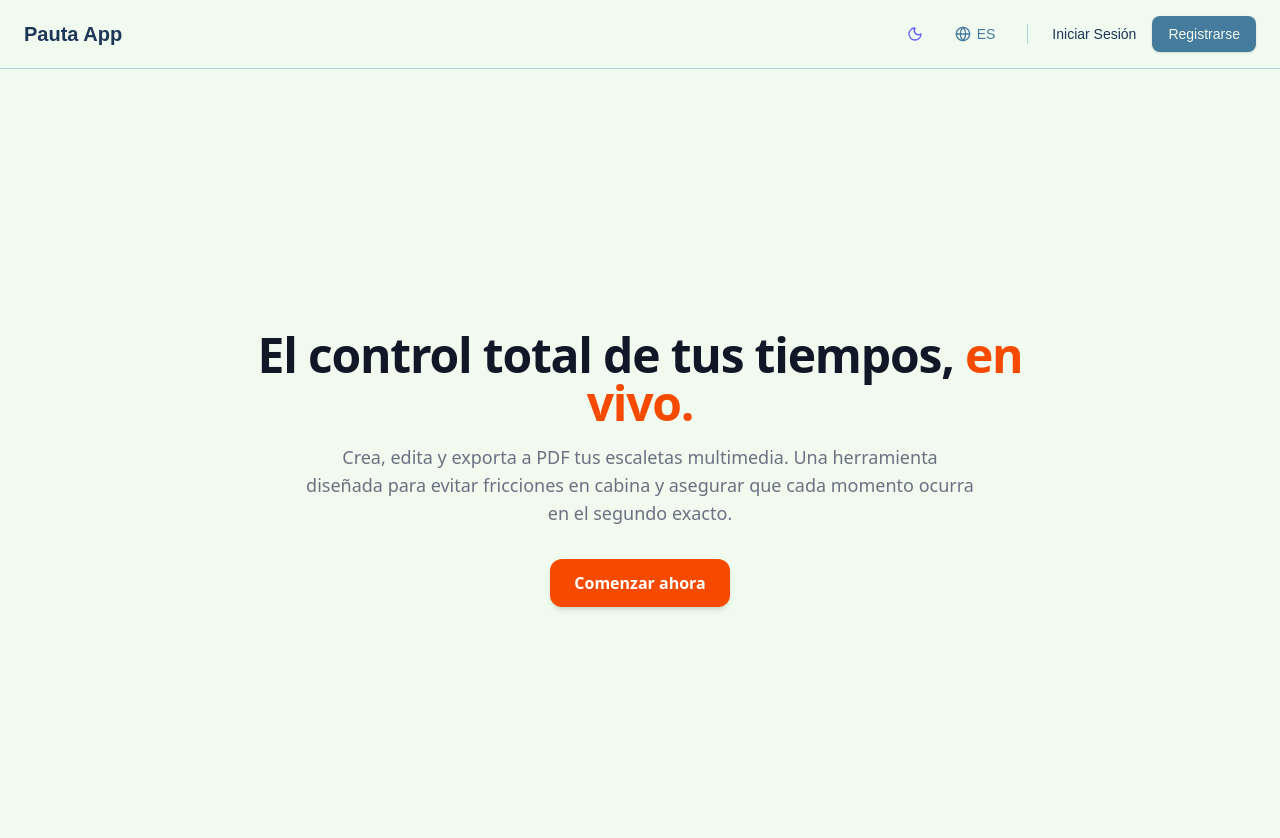
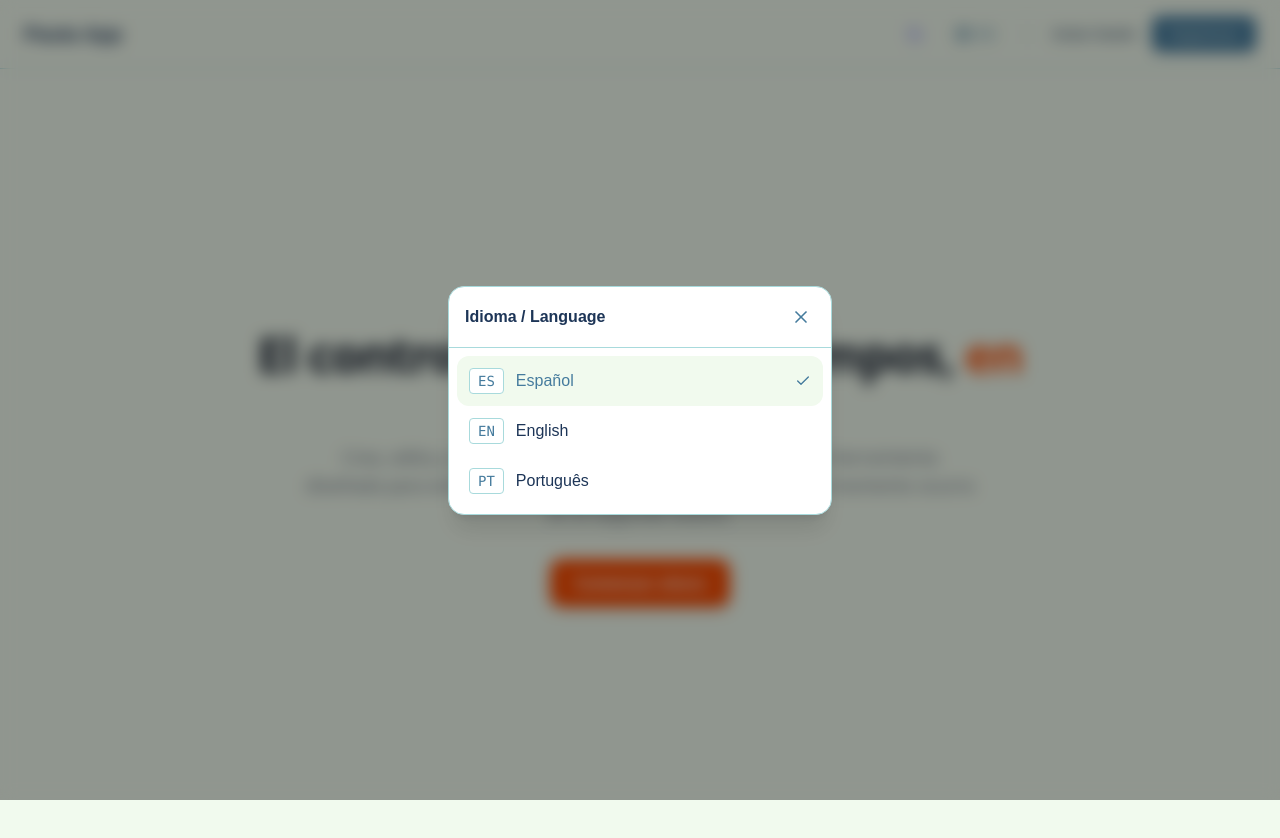
Before and after one commit to jbenjirc/pauta-app, a Next.js app: page / in a window 1280 px wide. Both pictures are taken after a click on the button "ES". Shown: the top 838 px of the page. Built offline with nearby package versions, Linux system fonts and the light colour scheme.

Commit message:
lenguajeModal fixed

```diff
--- /dev/null
+++ b/src/components/modals/ModalLenguaje.tsx
@@ -0,0 +1,97 @@
+"use client";
+
+import { useEffect } from "react";
+import { X, Check } from "lucide-react";
+
+// 1. Aquí le definimos a TypeScript las reglas del juego (Los Tipos)
+interface ModalLenguajeProps {
+  isOpen: boolean; // isOpen siempre será un booleano (true/false)
+  onClose: () => void; // onClose es una función que no devuelve nada (void)
+  currentLang?: string; // El signo '?' significa que es opcional, porque ya tiene "ES" por defecto
+}
+
+// 1. Agregamos la nueva función a las reglas
+interface ModalLenguajeProps {
+  isOpen: boolean;
+  onClose: () => void;
+  currentLang?: string;
+  // NUEVO: Esta función recibe un texto (string) que será el código del idioma
+  onLanguageSelect: (langCode: string) => void;
+}
+
+// 2. Le decimos a la función que respete esas reglas añadiendo ": ModalLenguajeProps"
+export default function ModalLenguaje({
+  isOpen,
+  onClose,
+  currentLang = "ES",
+  onLanguageSelect,
+}: ModalLenguajeProps) {
+  // Cerrar modal con la tecla Escape
+  useEffect(() => {
+    const handleKeyDown = (e: KeyboardEvent) => {
+      // <-- También tipamos el evento aquí
+      if (e.key === "Escape") onClose();
+    };
+    if (isOpen) window.addEventListener("keydown", handleKeyDown);
+    return () => window.removeEventListener("keydown", handleKeyDown);
+  }, [isOpen, onClose]);
+
+  if (!isOpen) return null;
+
+  const languages = [
+    { code: "ES", name: "Español" },
+    { code: "EN", name: "English" },
+    { code: "PT", name: "Português" },
+  ];
+
+  return (
+    <div
+      className="fixed inset-0 z-[60] flex items-center justify-center bg-black/40 backdrop-blur-sm p-4 transition-opacity"
+      onClick={onClose}
+    >
+      <div
+        className="w-full max-w-sm bg-surface border border-border-line rounded-2xl shadow-xl overflow-hidden"
+        onClick={(e) => e.stopPropagation()}
+      >
+        <div className="flex items-center justify-between p-4 border-b border-border-line">
+          <h3 className="font-bold text-text-main">Idioma / Language</h3>
+          <button
+            onClick={onClose}
+            className="p-1 rounded-md text-text-muted hover:text-text-main hover:bg-background transition-colors"
+          >
+            <X className="w-5 h-5" />
+          </button>
+        </div>
+
+        <div className="p-2">
+          {languages.map((lang) => (
+            <button
+              key={lang.code}
+              onClick={() => {
+                onLanguageSelect(lang.code); // Llamamos a la función pasada desde el Navbar
+                onClose();
+                console.log("Cambiar a:", lang.code);
+              }}
+              className={`w-full flex items-center justify-between p-3 rounded-xl transition-colors ${
+                currentLang === lang.code
+                  ? "bg-background text-primary font-medium"
+                  : "text-text-main hover:bg-background/50 hover:text-primary"
+              }`}
+            >
+              <div className="flex items-center gap-3">
+                <span className="text-sm border border-border-line bg-surface px-2 py-0.5 rounded text-text-muted font-mono">
+                  {lang.code}
+                </span>
+                <span>{lang.name}</span>
+              </div>
+
+              {currentLang === lang.code && (
+                <Check className="w-4 h-4 text-primary" />
+              )}
+            </button>
+          ))}
+        </div>
+      </div>
+    </div>
+  );
+}
--- a/src/components/ui/Navbar.tsx
+++ b/src/components/ui/Navbar.tsx
@@ -4,11 +4,15 @@ import { useState, useEffect } from "react";
 import Link from "next/link";
 import { usePathname } from "next/navigation";
 import { Globe, Moon, Sun } from "lucide-react";
+import LenguajeModal from "@/components/modals/ModalLenguaje";
 
 export default function Navbar() {
   const pathname = usePathname();
-  // Estado para el modo oscuro
+
+  // Estados
   const [isDark, setIsDark] = useState(false);
+  const [isLangOpen, setIsLangOpen] = useState(false);
+  const [currentLang, setCurrentLang] = useState("ES");
 
   // Sincronizamos el estado local con la clase 'dark' del HTML
   useEffect(() => {
@@ -26,7 +30,7 @@ export default function Navbar() {
   }
 
   return (
-    /* Corregimos bg-app por bg-background y agregamos transición suave */
+    <>
       <header className="w-full bg-background border-b border-border-line px-6 py-4 flex items-center justify-between sticky top-0 z-50 transition-colors duration-300">
         <div className="flex items-center gap-2">
           <Link
@@ -38,12 +42,11 @@ export default function Navbar() {
         </div>
 
         <div className="flex items-center gap-4">
-        {/* NUEVO: Botón de Modo Oscuro compacto */}
+          {/* Botón de Modo Oscuro */}
           <button
             onClick={() => setIsDark(!isDark)}
             className="flex items-center justify-center w-8 h-8 rounded-md text-text-muted hover:text-text-main hover:bg-surface transition-colors"
             aria-label="Alternar tema"
-          title={isDark ? "Cambiar a modo claro" : "Cambiar a modo oscuro"}
           >
             {isDark ? (
               <Sun className="w-4 h-4 text-yellow-500" />
@@ -52,16 +55,17 @@ export default function Navbar() {
             )}
           </button>
 
-        {/* Selector de idioma */}
-        <button className="flex items-center gap-1.5 text-sm font-medium text-text-muted hover:text-text-main transition-colors px-2 py-1 rounded-md hover:bg-surface">
+          {/* Selector de idioma que abre la modal */}
+          <button
+            onClick={() => setIsLangOpen(true)}
+            className="flex items-center gap-1.5 text-sm font-medium text-text-muted hover:text-text-main transition-colors px-2 py-1 rounded-md hover:bg-surface"
+          >
             <Globe className="w-4 h-4" />
-          <span>ES</span>
+            <span>{currentLang}</span>
           </button>
 
-        {/* Separador vertical */}
           <div className="h-5 w-px bg-border-line mx-2 hidden sm:block"></div>
 
-        {/* Enlace Iniciar Sesión */}
           <Link
             href="/entrar"
             className="text-sm font-medium text-text-main hover:text-primary transition-colors"
@@ -69,7 +73,6 @@ export default function Navbar() {
             Iniciar Sesión
           </Link>
 
-        {/* Botón Registrarse */}
           <Link
             href="/registro"
             className="text-sm font-medium bg-primary text-primary-text hover:opacity-90 px-4 py-2 rounded-lg transition-all shadow-sm"
@@ -78,5 +81,19 @@ export default function Navbar() {
           </Link>
         </div>
       </header>
+
+      {/* Instancia de la Modal fuera del header para evitar problemas de overflow */}
+      <LenguajeModal
+        isOpen={isLangOpen}
+        onClose={() => setIsLangOpen(false)}
+        currentLang={currentLang} // Le pasamos el idioma actual para la palomita
+        // ¡AQUÍ LO LEEMOS!
+        // Cuando la modal nos manda el 'codigo', actualizamos el estado de nuestro Navbar
+        onLanguageSelect={(codigo) => {
+          setCurrentLang(codigo);
+          console.log("El Navbar se enteró de que cambiaste a:", codigo);
+        }}
+      />
+    </>
   );
 }
```
Lines whose indentation alone changed are shown as unchanged.
